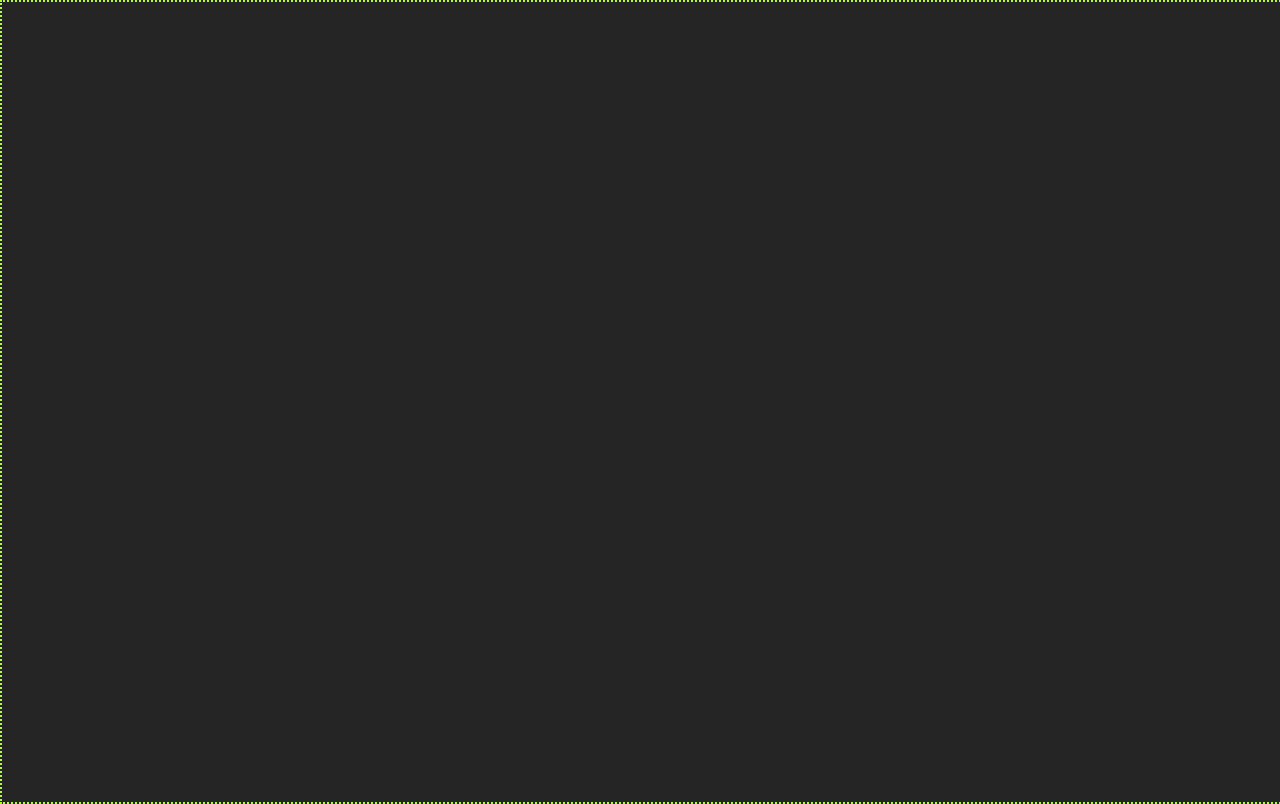
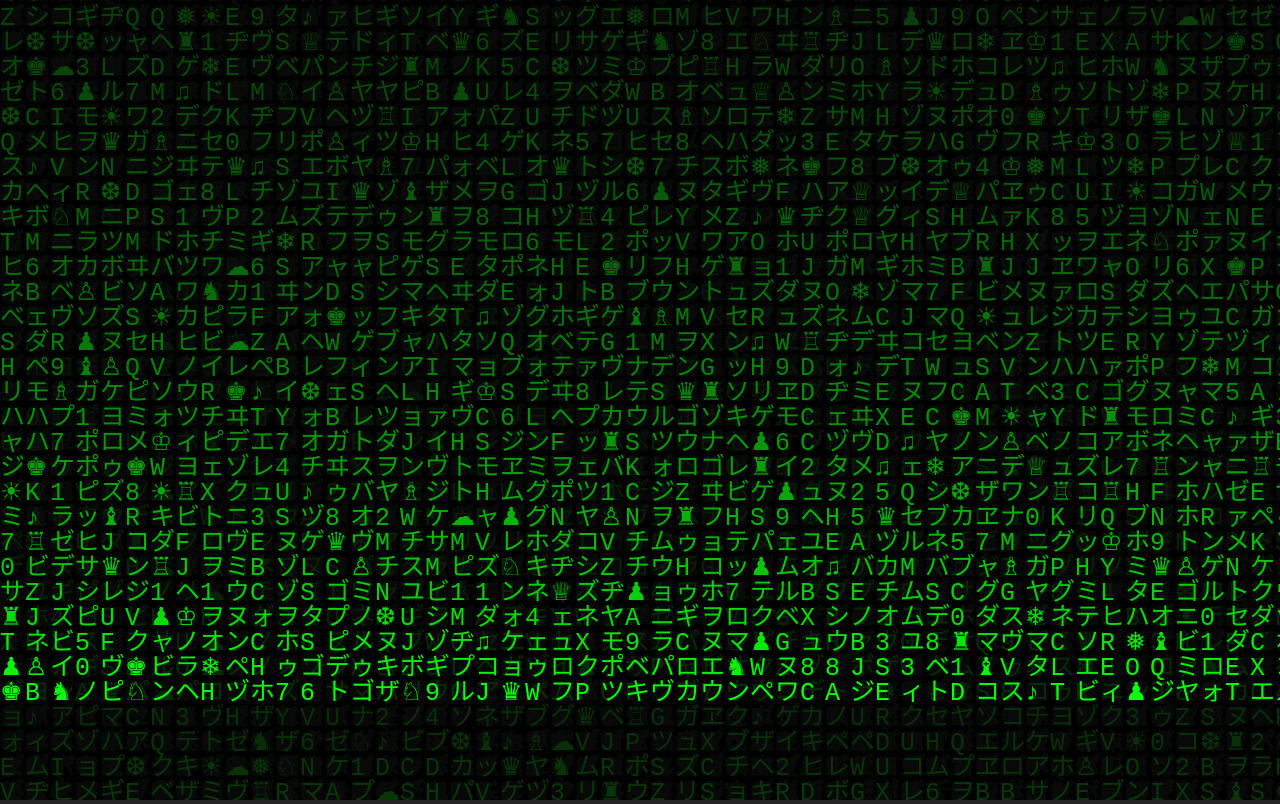
Before and after one commit to Midnajt/Matrix, a plain HTML site: page index.html in a window 1280 px wide. Drawn offline with Linux system fonts and the light colour scheme.

Commit message:
first animation created

```diff
--- a/script.js
+++ b/script.js
@@ -17,6 +17,11 @@ class Symbol {
         this.text = this.characters.charAt(Math.floor(Math.random()*this.characters.length));
         context.fillStyle= '#0aff0a';
         context.fillText(this.text, this.x * this.fontSize, this.y * this.fontSize);
+        if(this.y * this.fontSize > this.canvasHeight){
+            this.y = 0;
+        } else {
+            this.y += 1;
+        }
     }
 }
 
@@ -28,7 +33,7 @@ class Effect {
         this.columns = this.canvasWidth/this.fontSize;
         this.symbols = [];
         this.#initialize();
-        // console.log(this.columns)
+        // console.log(this.symbols)
     }
 
     #initialize(){
@@ -36,15 +41,20 @@ class Effect {
         console.log(this.columns.length)
         // console.log('1')
         for(let i = 0; i < this.columns; i++){
-            console.log('ok')
-            this.symbols[i] = new Symbol();
+            this.symbols[i] = new Symbol(i,0,this.fontSize,this.canvasHeight);
         }
         // console.log('2')
     }
 }
 
-new Effect(canvas.width,canvas.height);
+const effect = new Effect(canvas.width,canvas.height);
 
 function animate(){
+    ctx.fillStyle = 'rgba(0,0,0,0.05)';
+    ctx.fillRect(0,0, canvas.width, canvas.height)
+    ctx.font = effect.fontSize + 'px monospace';
+    effect.symbols.forEach(symbol => symbol.draw(ctx));
+    requestAnimationFrame(animate);
+}
 
-}
+animate();
--- a/style.css
+++ b/style.css
@@ -14,5 +14,4 @@ canvas {
     position: absolute;
     top: 0;
     left:0;
-    border: 2px dotted greenyellow;
 }
```
Also changed, not shown: index.html (+1 -4 lines).
